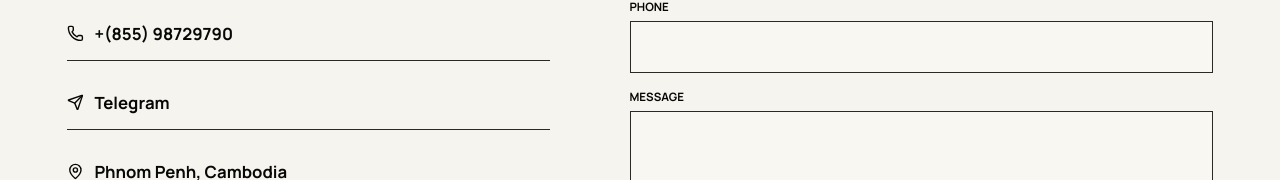
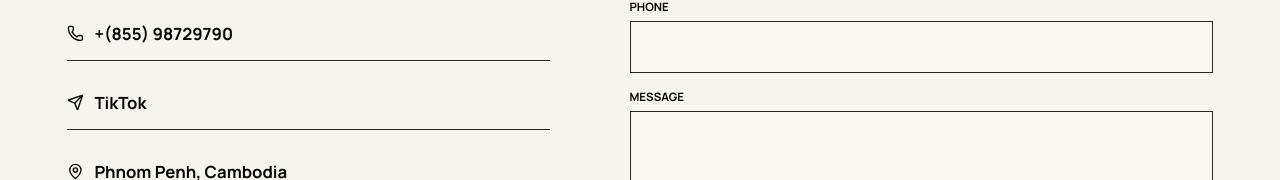
Before and after one commit to Lameizanaki/lycheaportfolio, a React (Vite) app: page / in a window 1280 px wide. Shown: the part 4761-4941 px from the top of the page. Built offline with nearby package versions, Linux system fonts and the light colour scheme.

Commit message:
Update modal labels and contact links

```diff
--- a/src/App.tsx
+++ b/src/App.tsx
@@ -66,8 +66,9 @@ type FormStatus = "idle" | "sending" | "sent" | "error";
 
 const contactEmail = "lycheacheurn@gmail.com";
 const contactPhoneDisplay = "+(855) 98729790";
-const contactPhoneHref = "+85598729790";
 const contactTelegram = "http://T.me/lycheacheurn";
+const contactTikTok =
+  "https://www.tiktok.com/@lycheacheurn?_r=1&_t=ZS-9802S1iDHdZ";
 
 const navItems: NavItem[] = [
   { id: "hero", label: "Home" },
@@ -786,7 +787,6 @@ function PortfolioModal({
       >
         <div className="modal-header">
           <div>
-            <span>{activeImage.kind}</span>
             <h2 id="project-modal-title">{project.title}</h2>
             <p>{project.summary}</p>
           </div>
@@ -910,13 +910,13 @@ function Contact() {
               <Mail aria-hidden="true" />
               {contactEmail}
             </a>
-            <a href={`tel:${contactPhoneHref}`}>
+            <a href={contactTelegram} target="_blank" rel="noreferrer">
               <Phone aria-hidden="true" />
               {contactPhoneDisplay}
             </a>
-            <a href={contactTelegram} target="_blank" rel="noreferrer">
+            <a href={contactTikTok} target="_blank" rel="noreferrer">
               <Send aria-hidden="true" />
-              Telegram
+              TikTok
             </a>
             <span>
               <MapPin aria-hidden="true" />
--- a/src/styles.css
+++ b/src/styles.css
@@ -667,14 +667,6 @@ img {
   gap: 1.5rem;
 }
 
-.modal-header span {
-  display: inline-block;
-  margin-bottom: 0.35rem;
-  font-size: 0.72rem;
-  font-weight: 800;
-  text-transform: uppercase;
-}
-
 .modal-header h2 {
   margin: 0;
   font-family: var(--display);
```
